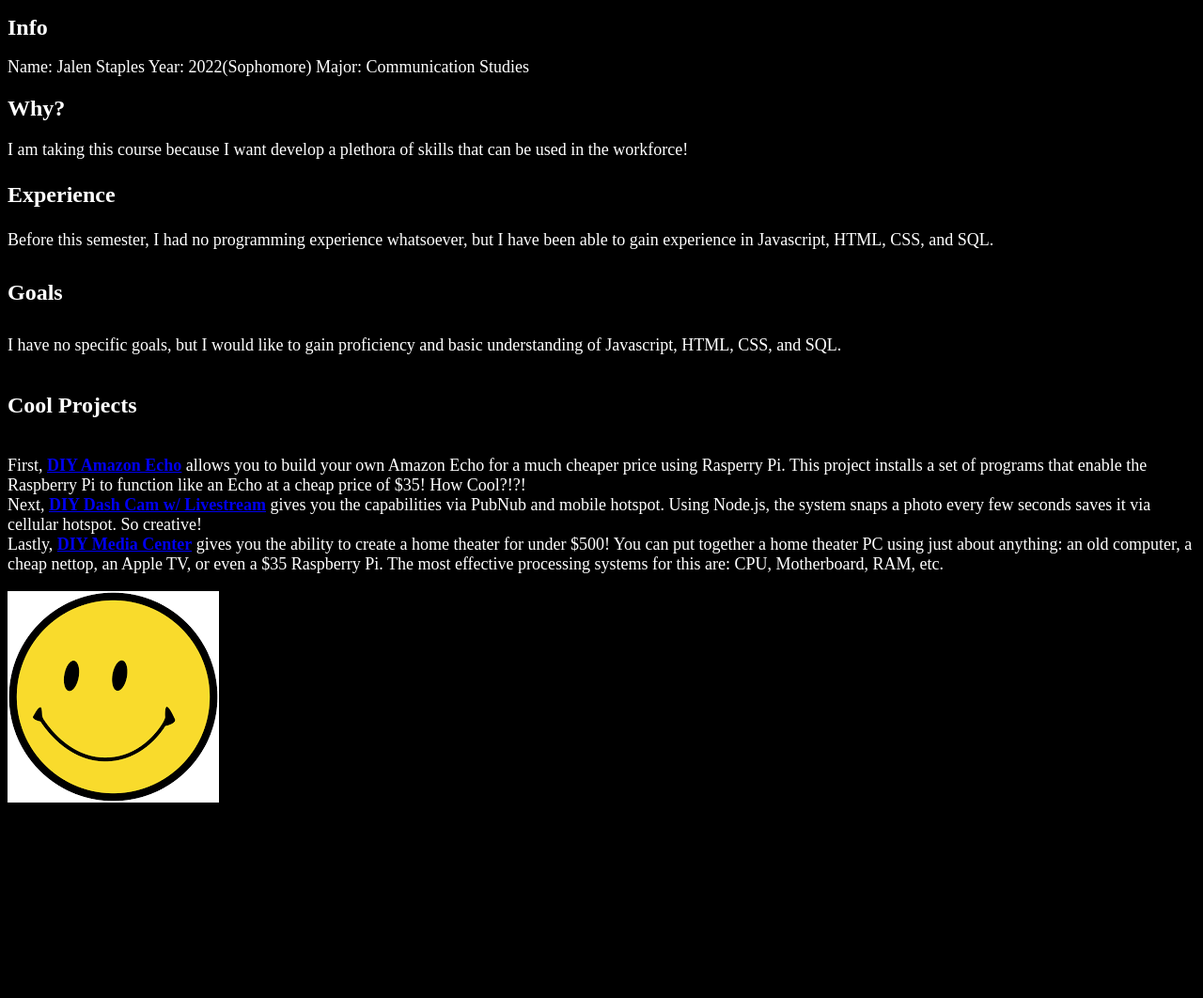
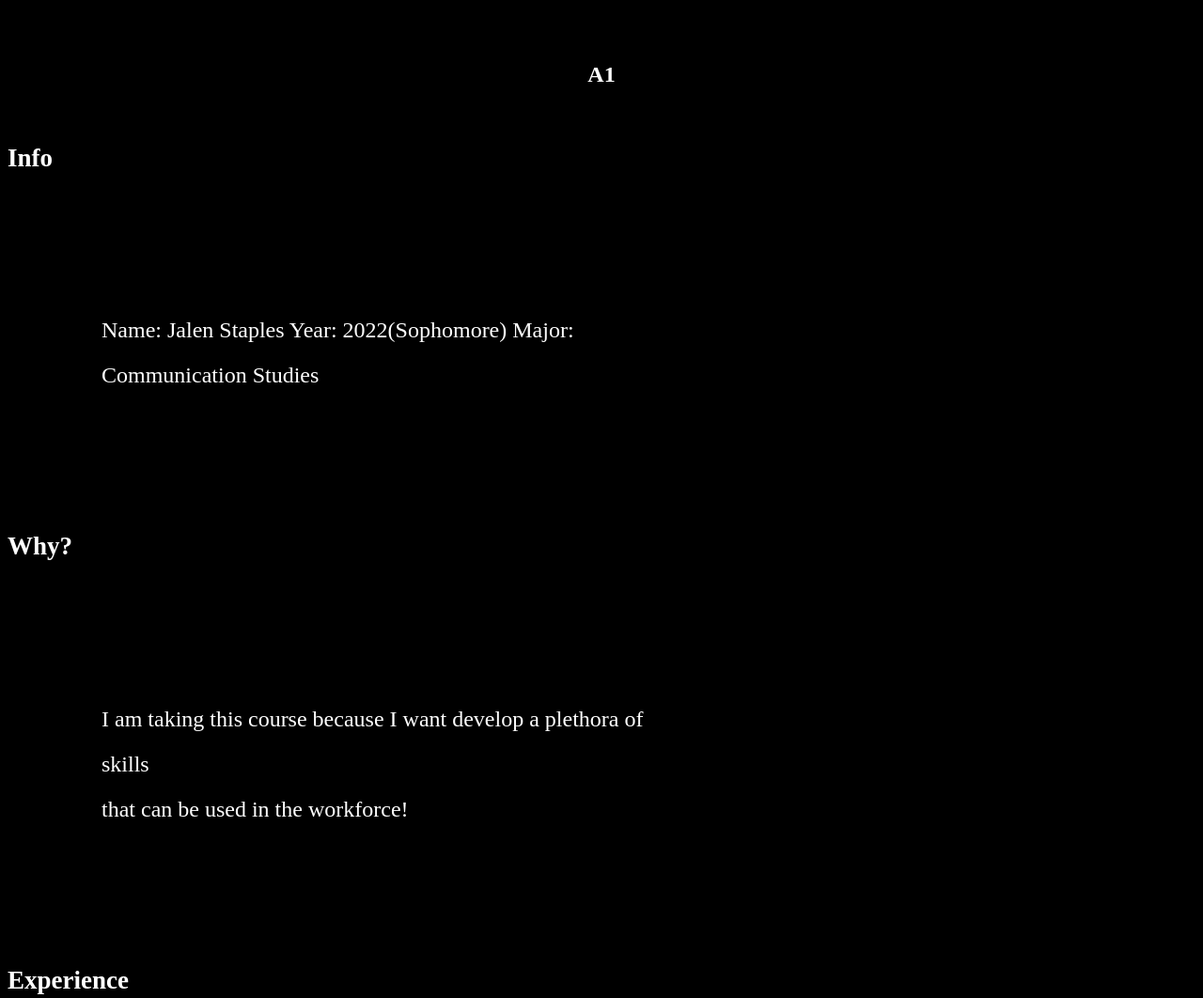
Before and after one commit to jfarmer/dig245-a1, a plain HTML site: page index.html in a window 1280 px wide. Shown: the top 1062 px of the page at 94% size. Before the commit the page ends 867 px from the top, so only its background shows below. Drawn offline with Linux system fonts and the light colour scheme.

Commit message:
2nd attmept. implemented feedback, but kept it very simple.

```diff
--- a/a1.css
+++ b/a1.css
@@ -2,19 +2,17 @@ html {
   background-color: black;
   font-size: 18px;
   color: white;
+white-space: pre-line;
   }
   h1 {
     font-size: 24px;
+    text-align: center;
   }
-   h2 {
+   p {
      font-size: 24px;
+     white-space: pre-line;
+     width: 50%;
+     margin: 0px;
+     padding: 100px;
+     line-height: 200%;
    }
-   h3 {
-     font-size: 24px;
-   }
-   h4 {
-     font-size: 24px;
-   }
-   h5 {
-     font-size: 24px;
-   }
--- a/index.html
+++ b/index.html
@@ -8,30 +8,31 @@
   <link rel="stylesheet" href="a1.css">
 </head>
 <body>
-  <h1><strong>Info</strong></h1>
+  <h1><strong>A1</strong></h1>
+  <h2><strong>Info</strong></h2>
   <p> Name: Jalen Staples Year: 2022(Sophomore) Major: Communication Studies</p>
   <h2><strong>Why?</strong></h2>
   <p>I am taking this course because I want develop a plethora of skills
     that can be used in the workforce!
   </p>
-  <h3><strong>Experience</strong></h3>
+  <h2><strong>Experience</strong></h2>
   <p>Before this semester, I had no programming experience whatsoever, but
     I have been able to gain experience in Javascript, HTML, CSS, and SQL.
   </p>
-  <h4><strong>Goals</strong></h4>
+  <h2><strong>Goals</strong></h2>
   <p> I have no specific goals, but I would like to gain proficiency
     and basic understanding of Javascript, HTML, CSS, and SQL.
   </p>
-  <h5><strong>Cool Projects</strong></h5>
+  <h2><strong>Cool Projects</strong></h2>
   <p>First, <a href="https://lifehacker.com/how-to-build-your-own-amazon-echo-with-a-raspberry-pi-1787726931"><strong>DIY Amazon Echo</strong></a>
   allows you to build your own Amazon Echo for a much cheaper price using Rasperry Pi.  This project installs a set of programs
-  that enable the Raspberry Pi to function like an Echo at a cheap price of $35! How Cool?!?! <br> Next,
+  that enable the Raspberry Pi to function like an Echo at a cheap price of $35! How Cool?!?! Next,
 <a href="https://lifehacker.com/build-your-own-dash-cam-with-live-streaming-capabilitie-1788035977"><strong>DIY Dash Cam w/ Livestream</strong></a>
 gives you the capabilities via PubNub and mobile hotspot.  Using Node.js, the system snaps a photo
-every few seconds saves it via cellular hotspot. So creative! <br> Lastly, <a href="https://lifehacker.com/how-i-built-the-media-center-of-my-dreams-for-under-50-5936546"><strong>DIY Media Center</strong></a>
+every few seconds saves it via cellular hotspot. So creative!  Lastly, <a href="https://lifehacker.com/how-i-built-the-media-center-of-my-dreams-for-under-50-5936546"><strong>DIY Media Center</strong></a>
 gives you the ability to create a home theater for under $500!  You can put together a home theater PC using just about anything: an old computer, a cheap nettop, an Apple TV, or even a $35 Raspberry Pi.
 The most effective processing systems for this are: CPU, Motherboard, RAM, etc.</p>
-<a href = "images/smile7.png"><img src="images/smile7.png"></a>
+
   <!-- use this space to add your own content -->
 </body>
 </html>
```
